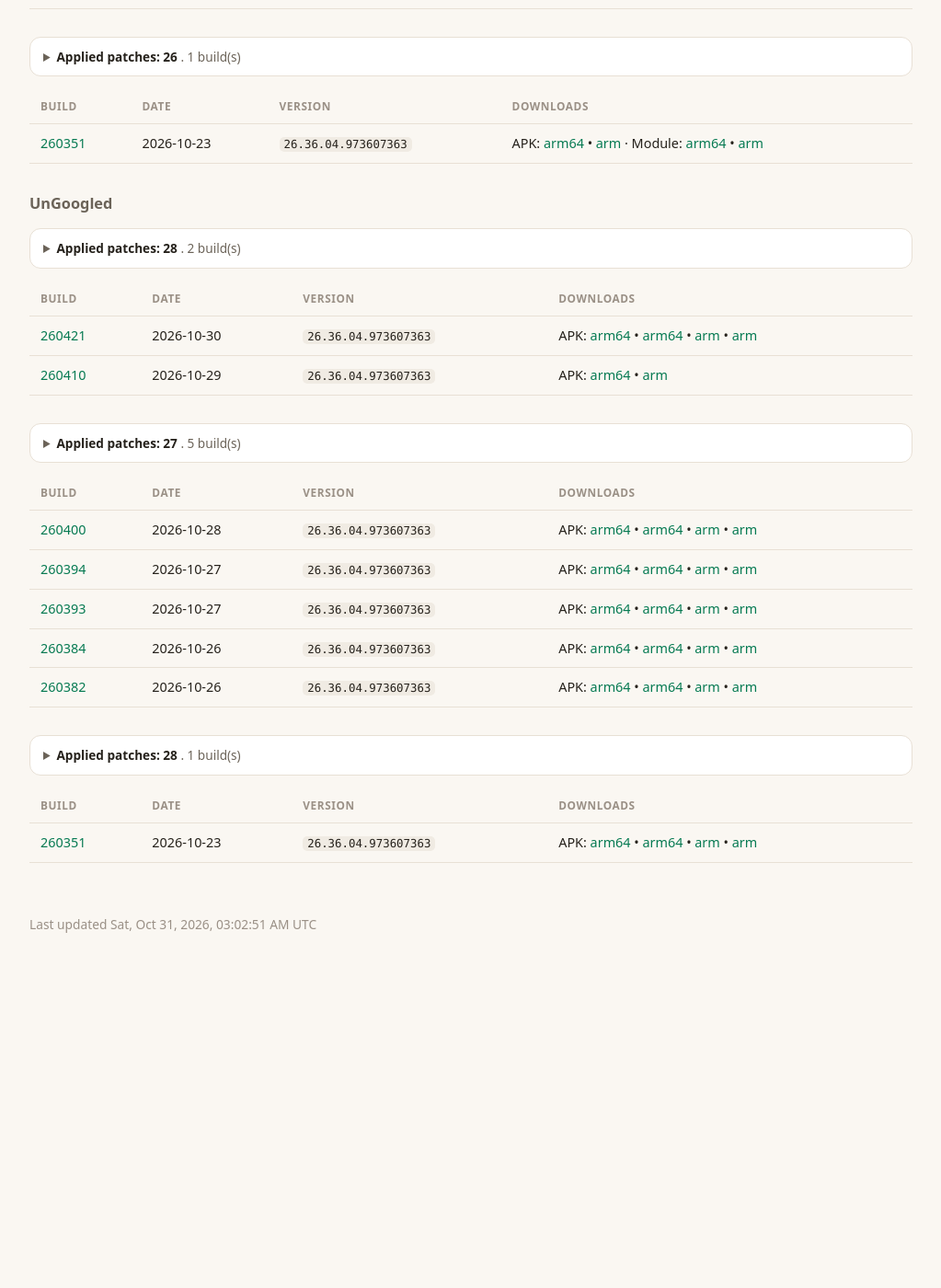
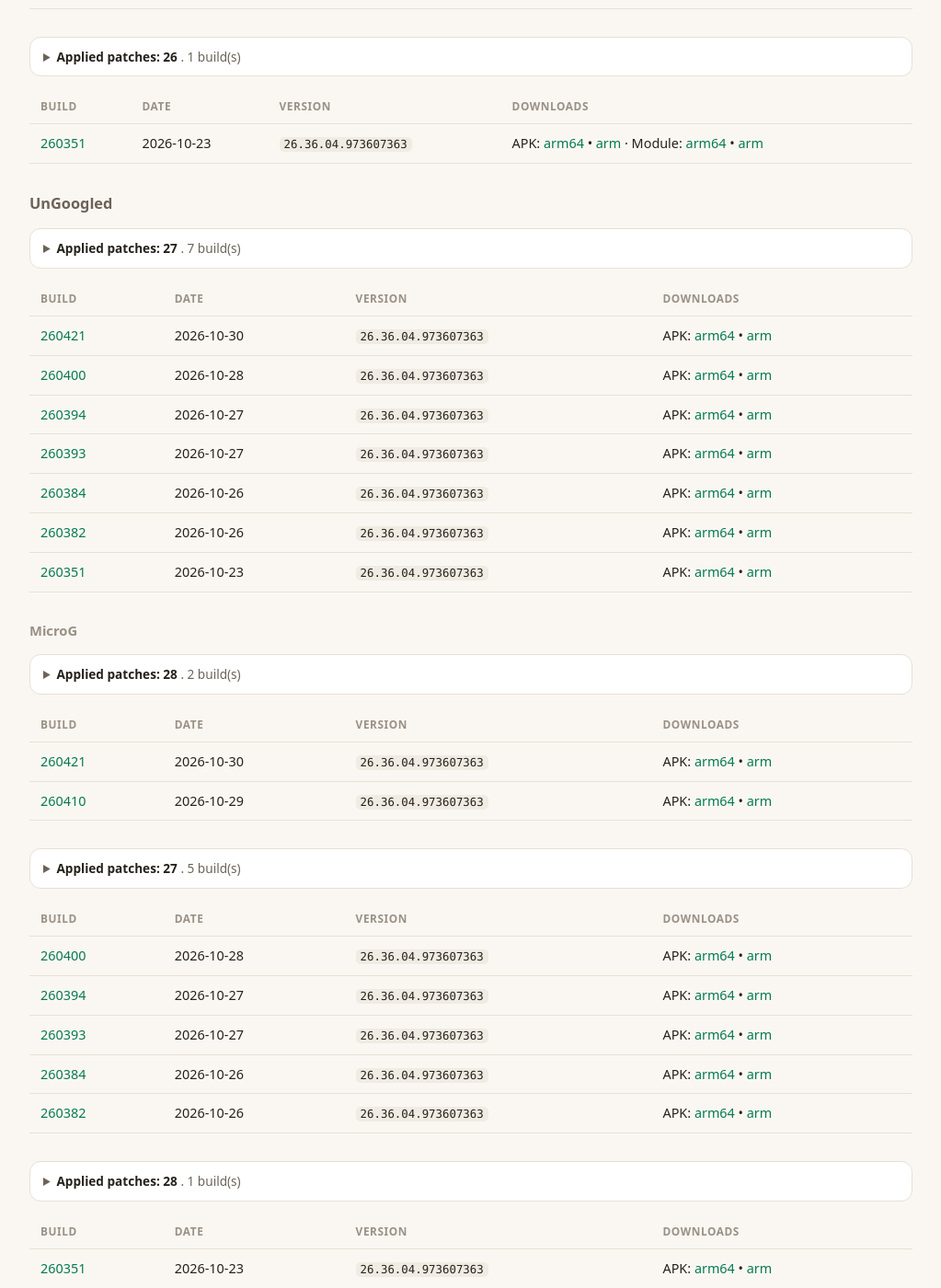
Before and after one commit to nullcpy/archive, a Jekyll site: the page built from apps/googlemaps/README.md, in a window 1280 px wide and 1400 px high, scrolled down 803 px. Shown: the whole window at 92% size, without its empty margins (128-1151 px from the left). Built offline with Jekyll 4.4.1, drawn with Linux system fonts in a browser that asks for light colours; our own code applies the rules of GitHub Pages for plain Markdown files; before the commit the page ends 1891 px from its top, so only the background shows below that.

Commit message:
chore: rebuild archive pages [skip ci]

```diff
--- a/apps/googlemaps/README.md
+++ b/apps/googlemaps/README.md
@@ -117,6 +117,50 @@
 
 ### UnGoogled
 
+<details><summary><b>Applied patches: 27</b> . 7 build(s)</summary>
+<ul>
+<li>120 refresh rate</li>
+<li>Account sheet cleanup</li>
+<li>Any media app</li>
+<li>Avoid Flock cameras</li>
+<li>Better offline maps</li>
+<li>Black theme</li>
+<li>Blue pin</li>
+<li>Bypass Play Services checks</li>
+<li>Change app name</li>
+<li>Change package name</li>
+<li>Customization screen</li>
+<li>Flock cameras</li>
+<li>Hide ads and clutter</li>
+<li>Legacy icon</li>
+<li>Location provider toggle</li>
+<li>Offline saved places</li>
+<li>Proxy</li>
+<li>Rectangle shapes</li>
+<li>Remove permissions</li>
+<li>Remove sign-in prompts</li>
+<li>Remove telemetry</li>
+<li>Speed cameras</li>
+<li>Speeding chime</li>
+<li>Trim account menu</li>
+<li>Waze alerts</li>
+<li>Zoom controls in navigation</li>
+<li>Power saving mode</li>
+</ul>
+</details>
+
+| Build | Date | Version | Downloads |
+|---|---|---|---|
+| [260421](https://github.com/nullcpy/archive/releases/tag/260421) | 2026-10-30 | `26.36.04.973607363` | APK: [arm64](https://github.com/nullcpy/archive/releases/download/260421/google-maps-bearinmindcat-ungoogled-v26.36.04.973607363-arm64-v8a.apk) • [arm](https://github.com/nullcpy/archive/releases/download/260421/google-maps-bearinmindcat-ungoogled-v26.36.04.973607363-arm-v7a.apk) |
+| [260400](https://github.com/nullcpy/archive/releases/tag/260400) | 2026-10-28 | `26.36.04.973607363` | APK: [arm64](https://github.com/nullcpy/archive/releases/download/260400/google-maps-bearinmindcat-ungoogled-v26.36.04.973607363-arm64-v8a.apk) • [arm](https://github.com/nullcpy/archive/releases/download/260400/google-maps-bearinmindcat-ungoogled-v26.36.04.973607363-arm-v7a.apk) |
+| [260394](https://github.com/nullcpy/archive/releases/tag/260394) | 2026-10-27 | `26.36.04.973607363` | APK: [arm64](https://github.com/nullcpy/archive/releases/download/260394/google-maps-bearinmindcat-ungoogled-v26.36.04.973607363-arm64-v8a.apk) • [arm](https://github.com/nullcpy/archive/releases/download/260394/google-maps-bearinmindcat-ungoogled-v26.36.04.973607363-arm-v7a.apk) |
+| [260393](https://github.com/nullcpy/archive/releases/tag/260393) | 2026-10-27 | `26.36.04.973607363` | APK: [arm64](https://github.com/nullcpy/archive/releases/download/260393/google-maps-bearinmindcat-ungoogled-v26.36.04.973607363-arm64-v8a.apk) • [arm](https://github.com/nullcpy/archive/releases/download/260393/google-maps-bearinmindcat-ungoogled-v26.36.04.973607363-arm-v7a.apk) |
+| [260384](https://github.com/nullcpy/archive/releases/tag/260384) | 2026-10-26 | `26.36.04.973607363` | APK: [arm64](https://github.com/nullcpy/archive/releases/download/260384/google-maps-bearinmindcat-ungoogled-v26.36.04.973607363-arm64-v8a.apk) • [arm](https://github.com/nullcpy/archive/releases/download/260384/google-maps-bearinmindcat-ungoogled-v26.36.04.973607363-arm-v7a.apk) |
+| [260382](https://github.com/nullcpy/archive/releases/tag/260382) | 2026-10-26 | `26.36.04.973607363` | APK: [arm64](https://github.com/nullcpy/archive/releases/download/260382/google-maps-bearinmindcat-ungoogled-v26.36.04.973607363-arm64-v8a.apk) • [arm](https://github.com/nullcpy/archive/releases/download/260382/google-maps-bearinmindcat-ungoogled-v26.36.04.973607363-arm-v7a.apk) |
+| [260351](https://github.com/nullcpy/archive/releases/tag/260351) | 2026-10-23 | `26.36.04.973607363` | APK: [arm64](https://github.com/nullcpy/archive/releases/download/260351/google-maps-bearinmindcat-ungoogled-v26.36.04.973607363-arm64-v8a.apk) • [arm](https://github.com/nullcpy/archive/releases/download/260351/google-maps-bearinmindcat-ungoogled-v26.36.04.973607363-arm-v7a.apk) |
+
+#### MicroG
+
 <details><summary><b>Applied patches: 28</b> . 2 build(s)</summary>
 <ul>
 <li>120 refresh rate</li>
```
Also changed, not shown: other parts of apps/googlemaps/README.md (+7 -7 lines), apps/googlemaps/index.md (+51 -7 lines), apps/instagram/README.md (+2 -2 lines), apps/instagram/index.md (+2 -2 lines), apps/primevideo/README.md (+21 -3 lines), apps/primevideo/index.md (+21 -3 lines).
